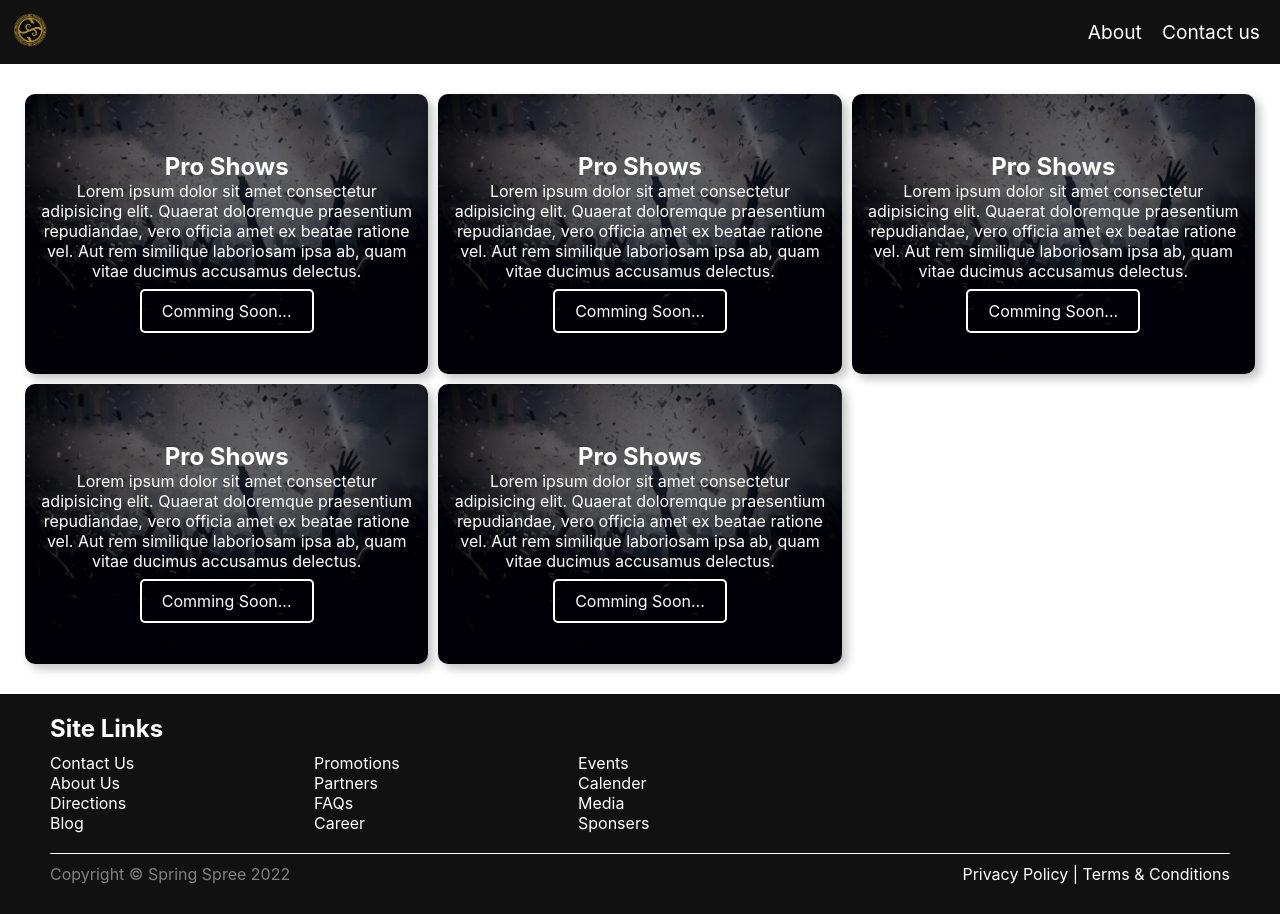
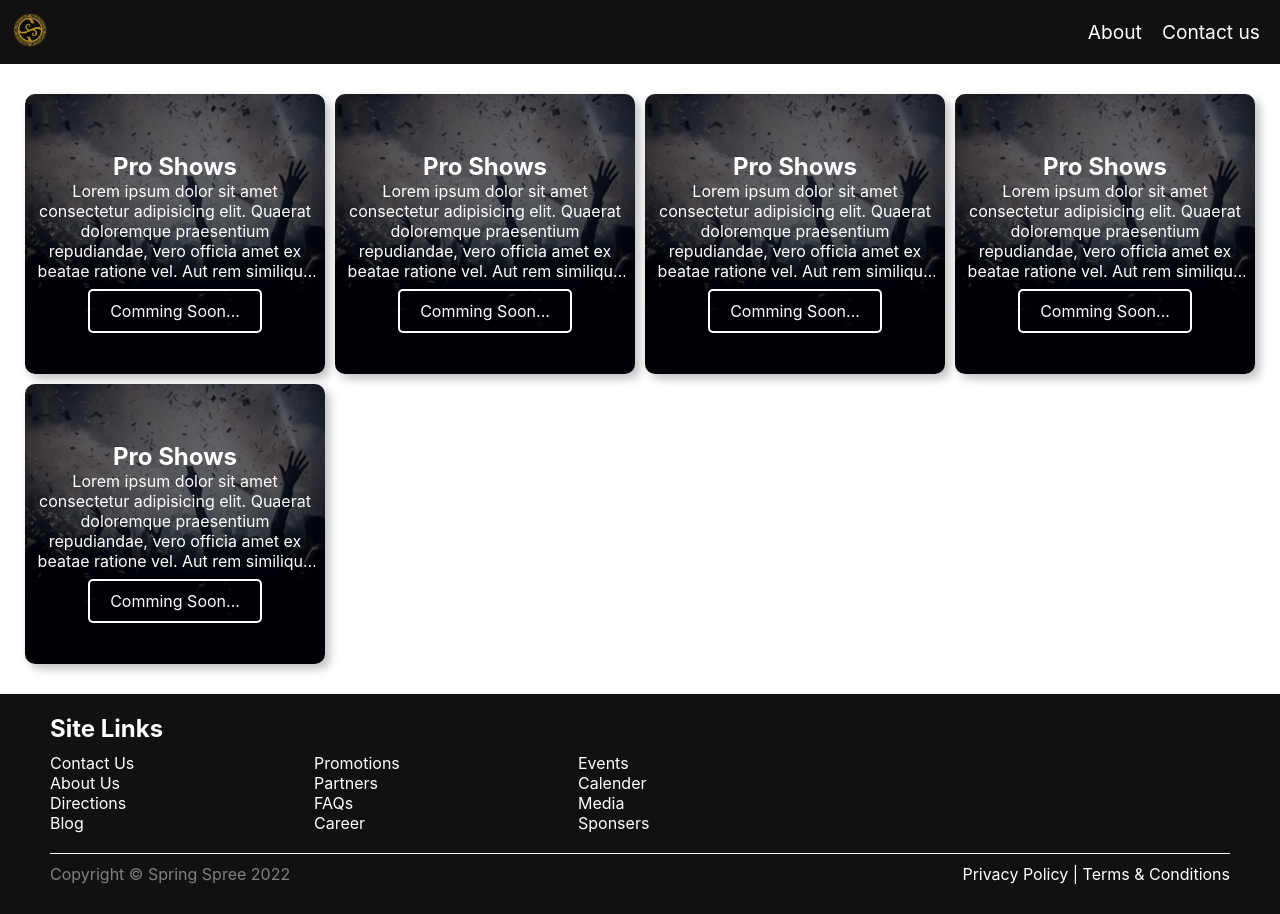
Before and after one commit to namantam1/spring-spree-22, a React (Vite) app: page /explore in a window 1280 px wide. Built offline with nearby package versions, Linux system fonts and the light colour scheme.

Commit message:
Fix card

```diff
--- a/package.json
+++ b/package.json
@@ -10,6 +10,7 @@
   "dependencies": {
     "react": "^17.0.2",
     "react-dom": "^17.0.2",
+    "react-icons": "^4.3.1",
     "react-router-dom": "^6.2.2",
     "styled-components": "^5.3.3"
   },
--- a/src/components/Card.tsx
+++ b/src/components/Card.tsx
@@ -48,4 +48,10 @@ const Title = styled.h1`
 const Description = styled.div`
   color: white;
   margin-bottom: 20px;
+
+  overflow: hidden;
+  text-overflow: ellipsis;
+  display: -webkit-box;
+  -webkit-line-clamp: 5;
+  -webkit-box-orient: vertical;
 `;
--- a/src/components/TimerBox.tsx
+++ b/src/components/TimerBox.tsx
@@ -18,7 +18,7 @@ export default function TimerBox({
 const Container = styled.div`
   width: 90px;
   height: 90px;
-  margin: 0 30px 30px;
+  margin: 0 27px 30px;
   padding: 10px 20px;
   border-radius: 10px;
   background-color: white;
--- a/src/pages/Explore.tsx
+++ b/src/pages/Explore.tsx
@@ -31,7 +31,7 @@ const Main = styled.section`
   padding: 30px 10px;
   display: grid;
   grid-gap: 10px;
-  grid-template-columns: repeat(auto-fill, minmax(400px, 1fr));
+  grid-template-columns: repeat(auto-fill, minmax(250px, 1fr));
   max-width: 1250px;
   margin: auto;
 `;
--- a/src/pages/Home.tsx
+++ b/src/pages/Home.tsx
@@ -1,12 +1,25 @@
 import { Link } from "react-router-dom";
 import styled from "styled-components";
+import { MdVolumeOff, MdVolumeUp } from "react-icons/md";
 
 import Timer from "../components/Timer";
+import { useState } from "react";
 
 export default function Home() {
+  const [mute, setMute] = useState(true);
+
+  const toggleMute = () => setMute(!mute);
+
   return (
     <Container>
-      <Video autoPlay loop muted>
+      <Volume>
+        {mute ? (
+          <MdVolumeOff size={20} color="#ddd" onClick={toggleMute} />
+        ) : (
+          <MdVolumeUp size={20} color="#ddd" onClick={toggleMute} />
+        )}
+      </Volume>
+      <Video autoPlay loop muted={mute}>
         <source src="/assets/videos/cover.m4v" />
       </Video>
       <Title>Coming Soon</Title>
@@ -26,6 +39,14 @@ const Container = styled.div`
   flex-direction: column;
   align-items: center;
   justify-content: center;
+`;
+
+const Volume = styled.div`
+  position: absolute;
+  top: 10px;
+  right: 10px;
+  z-index: 10;
+  cursor: pointer;
 `;
 
 const Video = styled.video`
```
Also changed, not shown: 1 other file (tests, documents, lock files or other folders).
